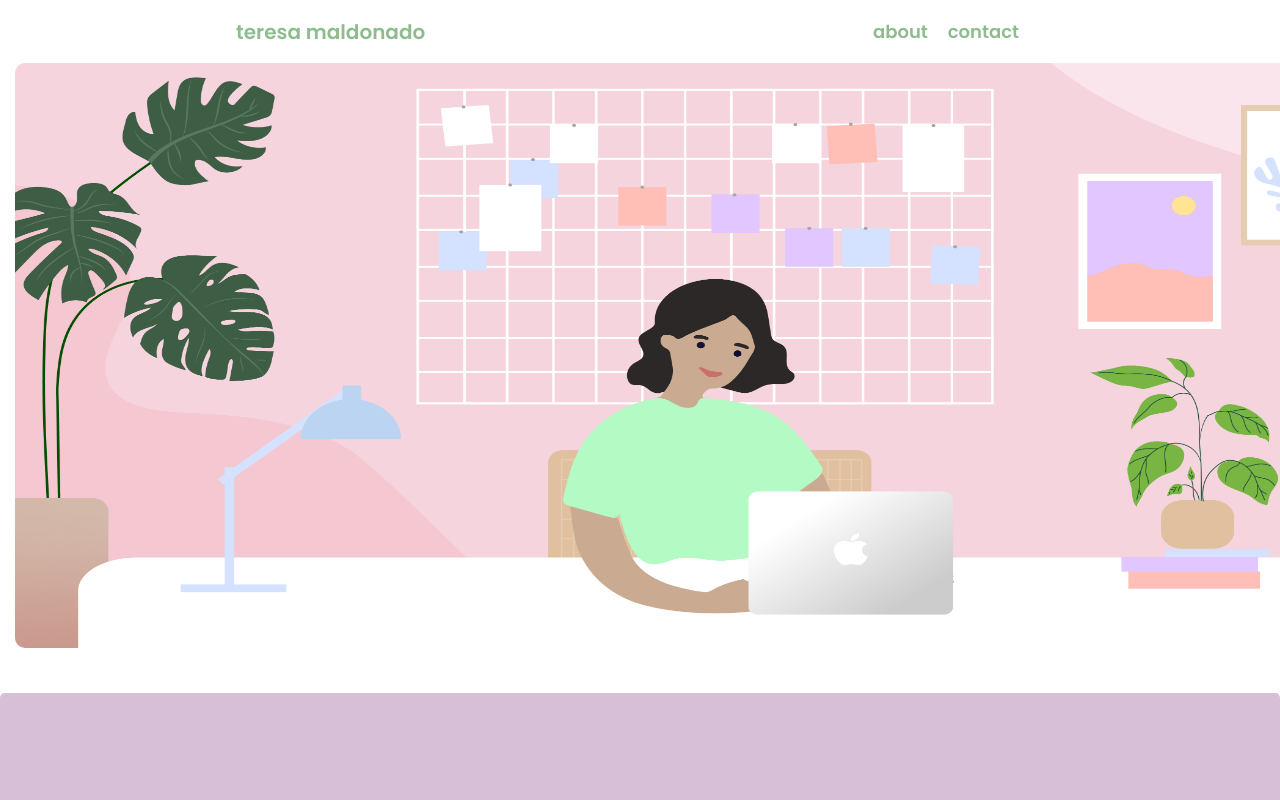
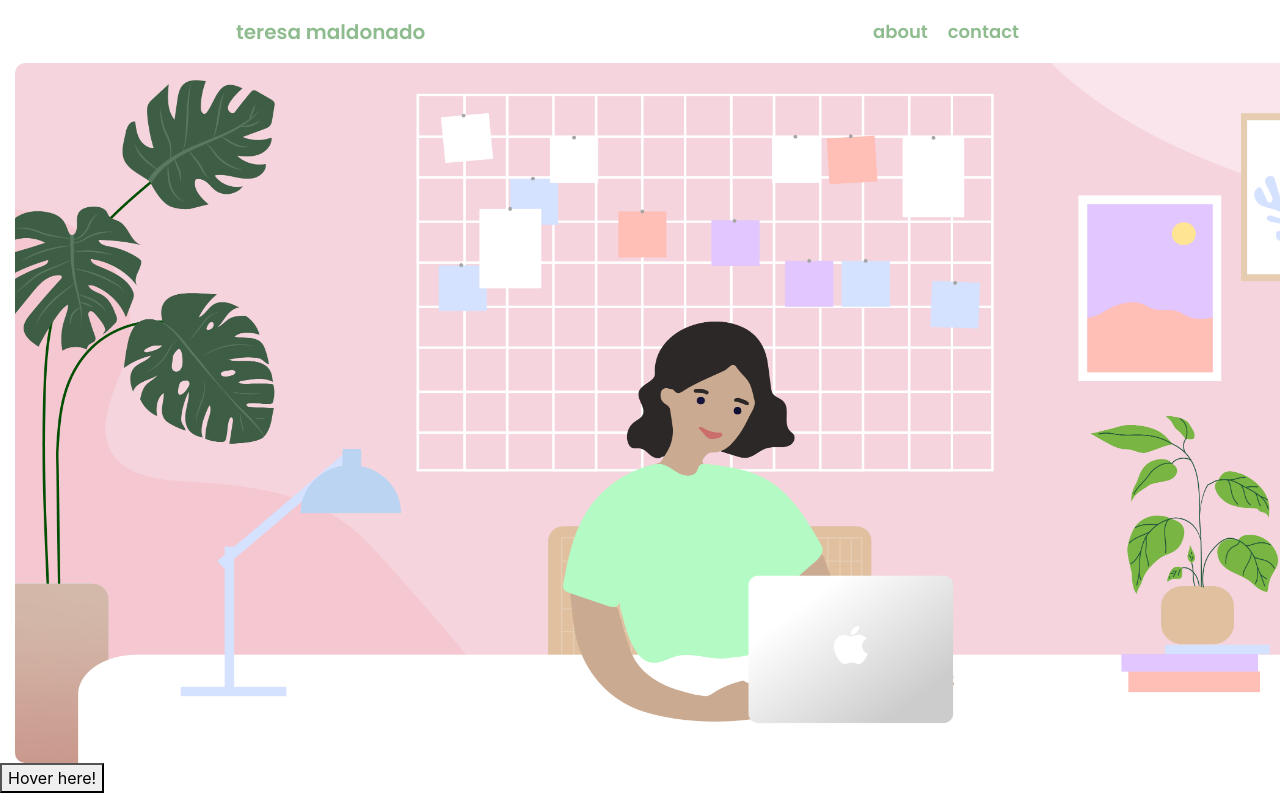
Before and after one commit to teresam3/fluffy-chainsaw, a React (Create React App) app in the folder folio-app/: page / in a window 1280 px wide. Shown: the top 800 px of the page. Built offline with nearby package versions, Linux system fonts and the light colour scheme.

Commit message:
added hover effect

```diff
--- a/folio-app/src/App.js
+++ b/folio-app/src/App.js
@@ -5,6 +5,7 @@ import Hero from "./components/Hero/Hero";
 import Jumbo from "./components/Jumbo/Jumbo";
 import Projects from "./components/Projects/Projects";
 import Footer from "./components/Footer/Footer";
+import OnHover from "./components/Hero/index"
 import './App.css';
 import 'bootstrap/dist/css/bootstrap.min.css';
 
@@ -14,6 +15,7 @@ function App() {
       <Navbar />
       <Modal/>
       <Hero />
+      <OnHover />
       <Jumbo />
       <Projects />
       <Footer />
--- a/folio-app/src/components/Hero/index.css
+++ b/folio-app/src/components/Hero/index.css
@@ -7,7 +7,7 @@
 
 .hero-image {
   width: 1400px;
-  height: 585px;
+  height: 700px;
   border-radius: 10px;
   position: relative;
 }
--- /dev/null
+++ b/folio-app/src/components/Hero/index.js
@@ -0,0 +1,25 @@
+import React, { useState } from 'react';
+import "./index.css";
+import "./Hero.js"
+
+function OnHover() {
+  const [isShown, setIsShown] = useState(false);
+
+  return (
+    <div className="onHover">
+      <button
+        onMouseEnter={() => setIsShown(true)}
+        onMouseLeave={() => setIsShown(false)}>
+            Hover here!
+      </button>
+      {
+      isShown && (
+          <div>
+          <button src="./images/arrow.png"> </button>
+        </div>
+      )}
+    </div>
+  );
+}
+
+export default OnHover;
```
